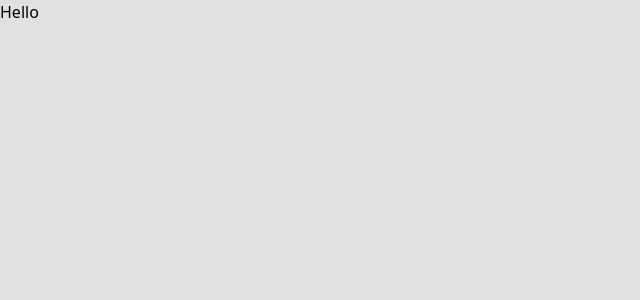
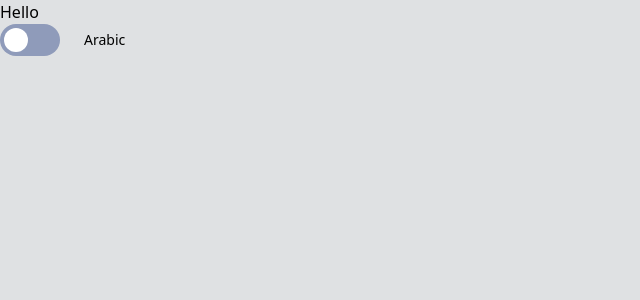
Before and after one commit to Ahmed-Nasser-99/manage-resource, a Next.js app: page / in a window 1280 px wide. Shown: the top 300 px of the page, without its empty margins (0-640 px from the left). Built offline with nearby package versions, Linux system fonts and the light colour scheme.

Commit message:
Introduce the ToggleDirectionButton component

```diff
--- a/app/layout.tsx
+++ b/app/layout.tsx
@@ -1,5 +1,9 @@
+"use client";
+
+import { useState } from "react";
 import "./globals.css";
 import type { Metadata } from "next";
+import ToggleDirectionButton from "@/components/manageResource/shared/ToggleDirectionButton";
 
 export const metadata: Metadata = {
   title: "Manage recourse",
@@ -11,9 +15,23 @@ export default function RootLayout({
 }: {
   children: React.ReactNode;
 }) {
+  const [direction, setDirection] = useState("ltr");
+
+  console.log("direction", direction);
+
+  const toggleDirection = () => {
+    const newDirection = direction === "ltr" ? "rtl" : "ltr";
+    setDirection(newDirection);
+  };
   return (
-    <html lang="en">
-      <body>{children}</body>
+    <html lang={direction === "ltr" ? "en" : "ar"} dir={direction}>
+      <body>
+        {children}
+        <ToggleDirectionButton
+          toggleDirection={toggleDirection}
+          isRTL={direction === "rtl"}
+        />
+      </body>
     </html>
   );
 }
--- /dev/null
+++ b/components/manageResource/shared/ToggleDirectionButton.tsx
@@ -0,0 +1,21 @@
+import ToggleButton from "./ToggleButton";
+
+interface ToggleDirectionButtonProps {
+  isRTL: boolean;
+  toggleDirection: () => void;
+}
+
+const ToggleDirectionButton = ({
+  isRTL,
+  toggleDirection,
+}: ToggleDirectionButtonProps) => {
+  return (
+    <ToggleButton
+      defaultIsChecked={isRTL}
+      label="Arabic"
+      onChange={toggleDirection}
+    />
+  );
+};
+
+export default ToggleDirectionButton;
```
